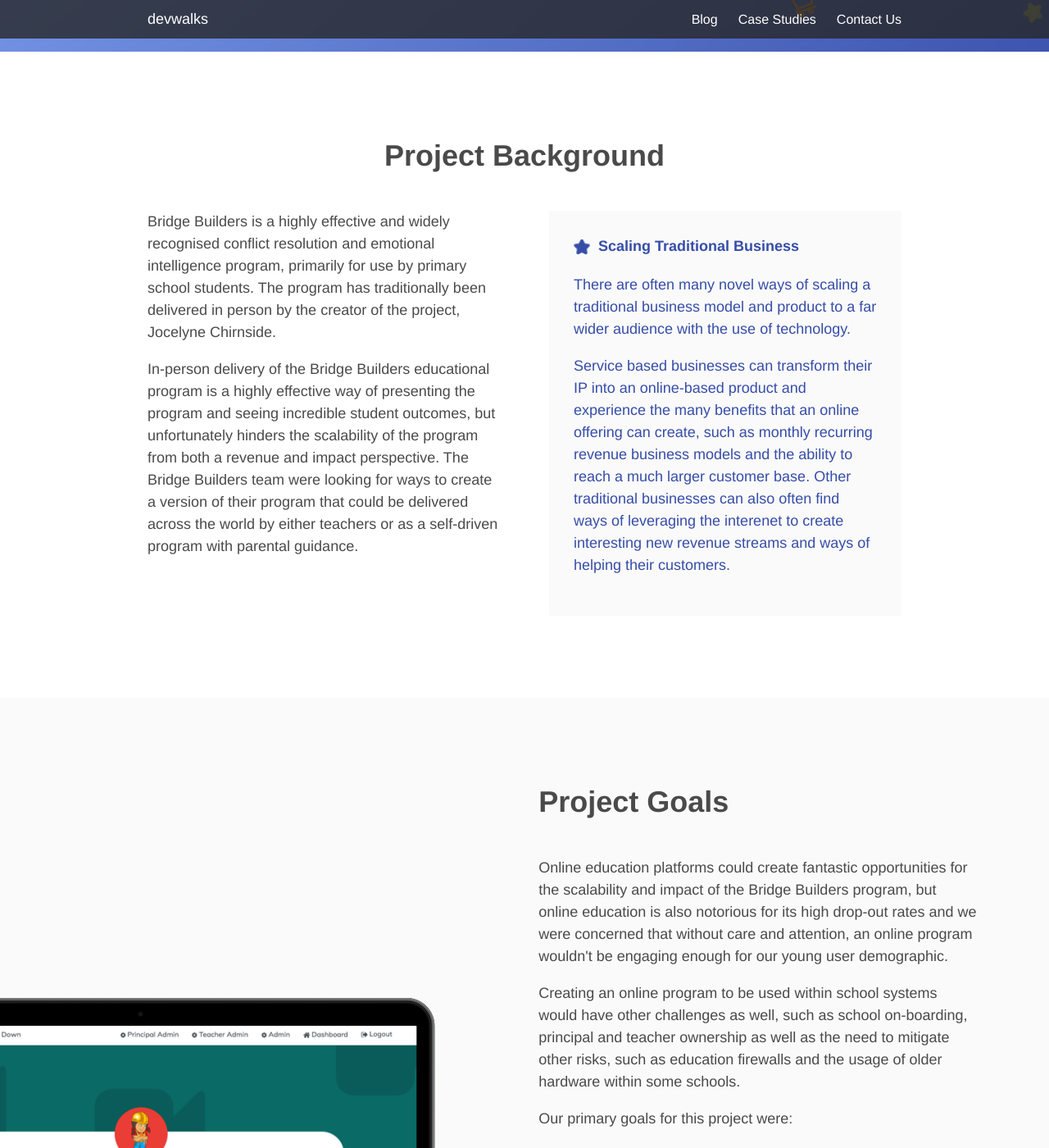
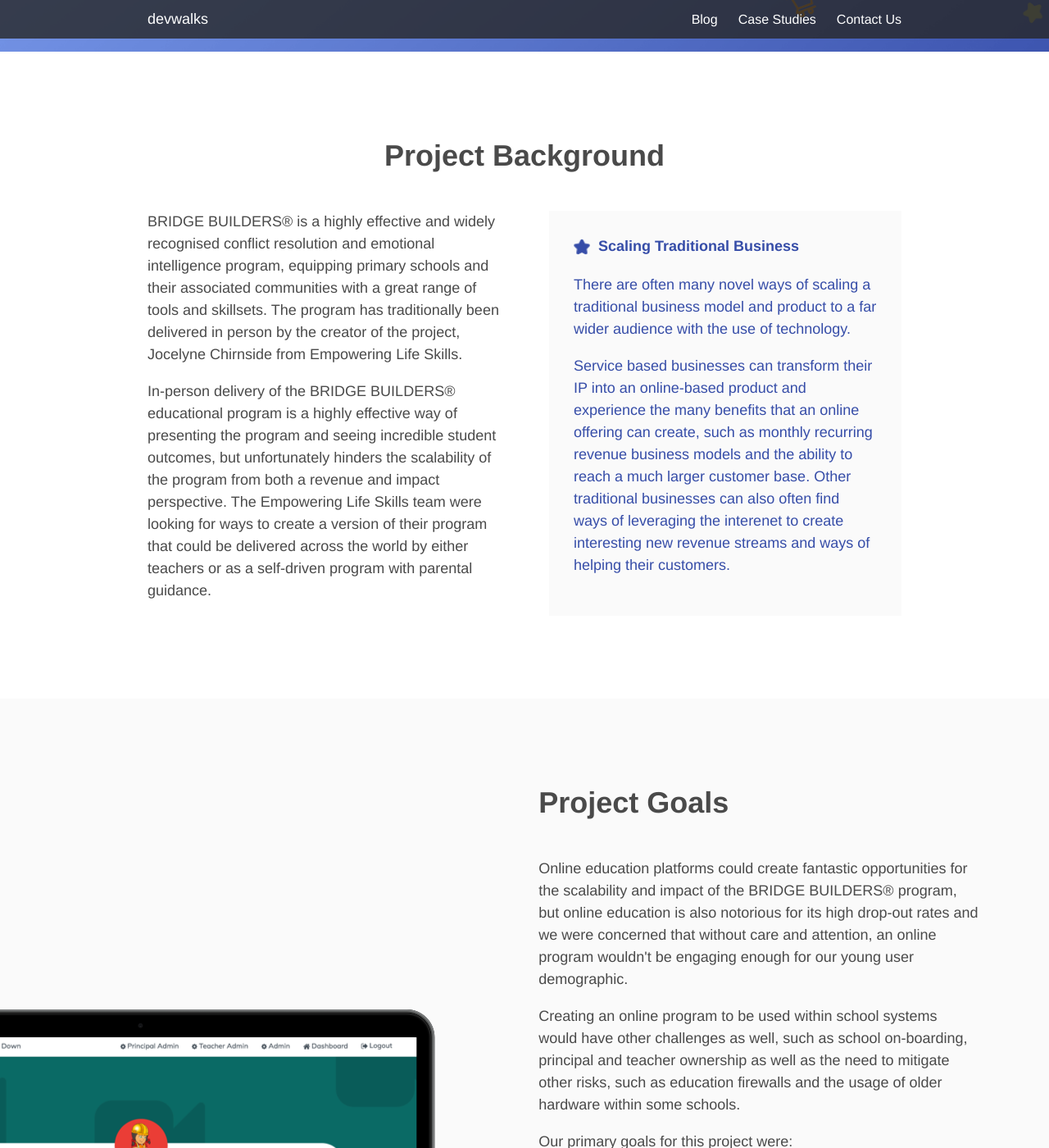
Before and after one commit to flowcustom/devwalks.github.io, a Jekyll site: the page built from studies/bridge-builders.html, in a window 1280 px wide and 1400 px high, scrolled down 312 px. Shown: the whole window at 82% size. Built offline with Jekyll 4.4.1, drawn with Linux system fonts in a browser that asks for light colours; some of the changed text lies outside the part shown.

Commit message:
Fixed permalinks to case studies

```diff
--- a/case-studies.html
+++ b/case-studies.html
@@ -17,7 +17,7 @@
         <h3>Bridge Builders</h3>
         <p class="description">Migrating an in-person delivered educational program to the cloud, increasing market potential and profitability</p>
       </a>
-      <a href='/case-studies/vogue-lettings' class="card card--link">
+      <!-- <a href='/case-studies/vogue-lettings' class="card card--link">
         <h3>Vogue Lettings</h3>
         <p class="description">AirBnB for student accomodation. A UK startup engages with devwalks to build their MVP</p>
       </a>
@@ -28,7 +28,7 @@
       <a href='/case-studies/high-end/' class="card card--link">
         <h3>High End Proposals</h3>
         <p class="description">Demonstrating market value with a user-testable product in a single month</p>
-      </a>
+      </a> -->
     </div>
   </div>
 </div>
--- a/index.html
+++ b/index.html
@@ -23,10 +23,10 @@
             <h3>Bridge Builders</h3>
             <p class="description">Migrating an in-person delivered educational program to the cloud, increasing market potential and profitability</p>
           </a>
-          <a href='/case-studies/vogue-lettings/' class="card card--link">
+          <!-- <a href='/case-studies/vogue-lettings/' class="card card--link">
             <h3>Vogue Lettings</h3>
             <p class="description">AirBnB for student accomodation. A UK startup engages with devwalks to build their product</p>
-          </a>
+          </a> -->
         </div>
       </div>
     </div>
--- a/studies/bridge-builders.html
+++ b/studies/bridge-builders.html
@@ -1,12 +1,12 @@
 ---
 layout: default
 title: Case Study
-permalink: /case-studies/bridge-builders
+permalink: /case-studies/bridge-builders/
 ---
 
 <div class="confetti-header">
   <div class="container">
-    <h1 class='white'>Bridge Builders</h1>
+    <h1 class='white'>BRIDGE BUILDERS®</h1>
     <h2 class='white'>A Devwalks Case Study</h2>
   </div>
 </div>
@@ -16,10 +16,10 @@
     <div class="flex-row space-between">
       <div class="first-half">
         <p>
-          Bridge Builders is a highly effective and widely recognised conflict resolution and emotional intelligence program, primarily for use by primary school students.  The program has traditionally been delivered in person by the creator of the project, Jocelyne Chirnside.
+          BRIDGE BUILDERS® is a highly effective and widely recognised conflict resolution and emotional intelligence program, equipping primary schools and their associated communities with a great range of tools and skillsets.  The program has traditionally been delivered in person by the creator of the project, Jocelyne Chirnside from Empowering Life Skills.
         </p>
         <p>
-          In-person delivery of the Bridge Builders educational program is a highly effective way of presenting the program and seeing incredible student outcomes, but unfortunately hinders the scalability of the program from both a revenue and impact perspective.  The Bridge Builders team were looking for ways to create a version of their program that could be delivered across the world by either teachers or as a self-driven program with parental guidance.
+          In-person delivery of the BRIDGE BUILDERS® educational program is a highly effective way of presenting the program and seeing incredible student outcomes, but unfortunately hinders the scalability of the program from both a revenue and impact perspective.  The Empowering Life Skills team were looking for ways to create a version of their program that could be delivered across the world by either teachers or as a self-driven program with parental guidance.
         </p>
       </div>
       <div class="second-half">
@@ -46,7 +46,7 @@
   <div class="second-half text-half">
     <h2>Project Goals</h2>
     <p>
-      Online education platforms could create fantastic opportunities for the scalability and impact of the Bridge Builders program, but online education is also notorious for its high drop-out rates and we were concerned that without care and attention, an online program wouldn't be engaging enough for our young user demographic.
+      Online education platforms could create fantastic opportunities for the scalability and impact of the BRIDGE BUILDERS® program, but online education is also notorious for its high drop-out rates and we were concerned that without care and attention, an online program wouldn't be engaging enough for our young user demographic.
     </p>
     <p>
       Creating an online program to be used within school systems would have other challenges as well, such as school on-boarding, principal and teacher ownership as well as the need to mitigate other risks, such as education firewalls and the usage of older hardware within some schools.
@@ -77,20 +77,20 @@
   </div>
 </div>
 <div class="case-study-quote">
-  <h3 class="white quote">"The devwalks team went above and beyond with the creation of the online version of the Bridge Builders program and we couldn't be happier with the result.  Their guidance along the whole process was invaluable."</h3>
-  <h3 class="white quote-attr">- Jocelyne Chirnside, Program Creator and Founder</h3>
+  <h3 class="white quote">"The devwalks team went above and beyond with the creation of the online version of the BRIDGE BUILDERS® program and we couldn't be happier with the result.  Their guidance along the whole process was invaluable."</h3>
+  <h3 class="white quote-attr">- Jocelyne Chirnside, Program Creator and Founder of Empowering Life Skills Pty. Ltd.</h3>
 </div>
 <div class="case-study-image-section">
   <div class="first-half text-half">
     <h2>Project Outcomes</h2>
     <p>
-      Bridge Builders is now a fully fledged online course with a custom learning management system to manage stakeholders across the whole system.  The online version of Bridge Builders now allows schools to purchase the program and manage the rollout internally, creating a completely scalable sales model for the team behind the program.
+      BRIDGE BUILDERS® is now a fully fledged online course with a custom learning management system to manage stakeholders across the whole system.  The online version of BRIDGE BUILDERS® now allows schools to purchase the program and manage the rollout internally, creating a completely scalable sales model for the team behind the program.
     </p>
     <p>
       We realised our goal of creating a very engaging user experience with the use of sound, video, vibrant colours, role-play prompts, audio-readings and interactive games.
     </p>
     <p>
-      Ongoing management is required to mitigate the risks working with the strict requirements of the education system and we will continue to work together to ensure that the Bridge Builders program reaches its full impact and potential across Australia and the world.
+      Ongoing management is required to mitigate the risks working with the strict requirements of the education system and we will continue to work together to ensure that the BRIDGE BUILDERS® program reaches its full impact and potential across Australia and the world.
     </p>
     <div class="case-study-helper">
       <div class="title">
--- a/studies/vogue-lettings.html
+++ b/studies/vogue-lettings.html
@@ -1,7 +1,7 @@
 ---
 layout: default
 title: Case Study
-permalink: /case-studies/vogue-lettings
+permalink: /case-studies/vogue-lettings/
 ---
 
 <div class="confetti-header">
```
Also changed, not shown: studies/providence-flea.html (+9 -5 lines).
